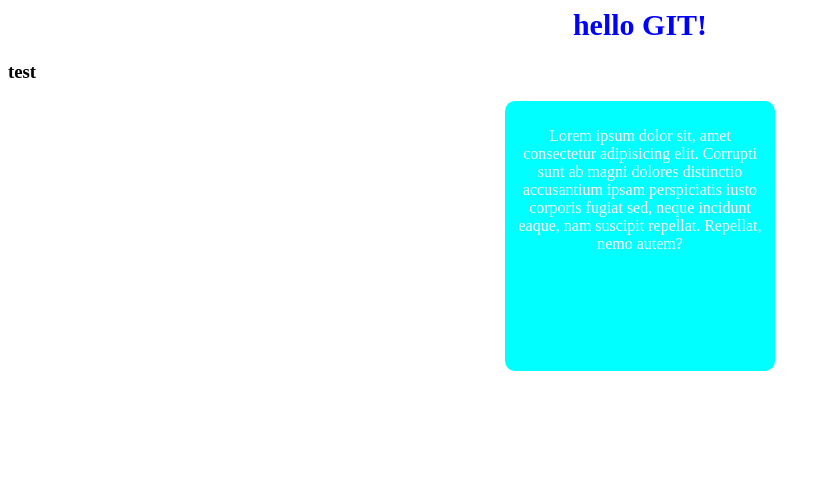
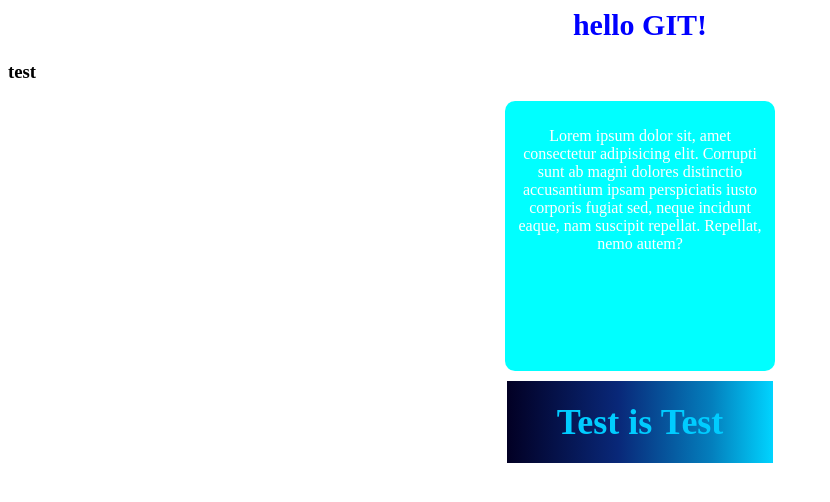
Before and after one commit to remmi755/TestGroup1, a plain HTML site: page index.html in a window 1280 px wide. Shown: the whole page, without its empty margins (0-830 px from the left). Drawn offline with Linux system fonts and the light colour scheme.

Commit message:
add new h2

```diff
--- a/index.css
+++ b/index.css
@@ -15,3 +15,13 @@ h1{
     padding: 10px;
     border-radius: 10px;
 }
+
+h2 {
+    font-size: 36px;
+    color: rgb(0, 204, 255);
+    margin: 10px auto;
+    width: fit-content;
+    padding: 20px 50px;
+    background: rgb(2,0,36);
+    background: linear-gradient(90deg, rgba(2,0,36,1) 0%, rgba(9,40,121,1) 42%, rgba(4,127,189,1) 77%, rgba(0,212,255,1) 100%);
+}
--- a/index.html
+++ b/index.html
@@ -15,6 +15,6 @@
     <div class="block">
         <p>Lorem ipsum dolor sit, amet consectetur adipisicing elit. Corrupti sunt ab magni dolores distinctio accusantium ipsam perspiciatis iusto corporis fugiat sed, neque incidunt eaque, nam suscipit repellat. Repellat, nemo autem?</p>
     </div>
-
+    <h2>Test is Test</h2>
 </body>
 </html>
```
